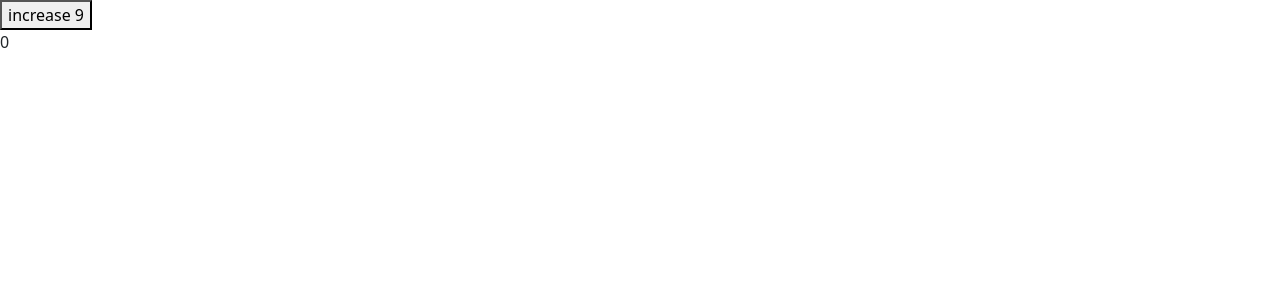
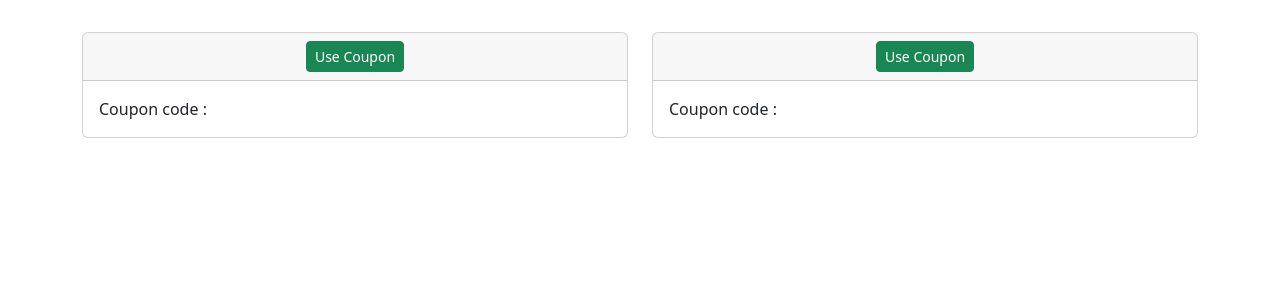
Before and after one commit to sharinogan/my-first-react, a React (Create React App) app: page / in a window 1280 px wide. Shown: the top 300 px of the page. Built offline with nearby package versions, Linux system fonts and the light colour scheme.

Commit message:
Example set parameter value with function in props

```diff
--- a/src/App.js
+++ b/src/App.js
@@ -1,23 +1,39 @@
-import React, { useState } from 'react';
-import './App.css';
+import React, { Component } from 'react';
 import 'bootstrap/dist/css/bootstrap.min.css';
+import Coupon from './Coupon';
 
-const App = () => {
-  const[state, setState] = useState({
-    data: 0
-  })
-  const increase = (number) => {
-    setState(prev => {
-      return { data: prev.data + number }
-    });
+class App extends Component {
+  state = {
+    coupon1: {
+      secretWord: 'thisDyxr23kjsado',
+      status: true
+    },
+    coupon2: {
+      secretWord: 'eipwourwqasdsad',
+      status: true
+    }
   }
-  const random = Math.round(Math.random() * 10) + 1;
-  return (
-    <div>
-      <button onClick={() => increase(random)}>increase {random}</button>
-      <div>{state.data}</div>
-    </div>
-  )
+
+  useCoupon = (name) => {
+    const updatedCoupon = {...this.state};
+    updatedCoupon[name].status = false;
+    this.setState(updatedCoupon);
+  }
+
+  render() {
+    return (
+      <div className="container">
+        <div className="row mt-4">
+          <Coupon data={this.state['coupon1']}
+                  setCoupon={this.useCoupon.bind(this,
+                  'coupon1')} />
+          <Coupon data={this.state['coupon2']}
+                  setCoupon={this.useCoupon.bind(this,
+                  'coupon2')} />
+        </div>
+      </div>
+    )
+  }
 }
 
 export default App;
--- /dev/null
+++ b/src/Coupon.js
@@ -0,0 +1,31 @@
+import React, { Component } from 'react';
+
+class Coupon extends Component {
+    onCouponUse = (event) => {
+        this.props.setCoupon();
+    }
+    render() {
+        const status = this.props.data.status;
+        const coupon = this.props.data.secretWord;
+        return (
+            <div className="col-sm-6 mt-2 mx-auto">
+                <div className="card">
+                    <div className="card-header text-center">
+                    <button
+                        className="btn btn-success btn-sm"
+                        disabled={!status}
+                        onClick={this.onCouponUse}>Use Coupon</button>
+                    </div>
+                    <div className="card-body">
+                        <span className="mr-2">Coupon code :</span>
+                        <span className="badge badge-secondary">
+                            {status?coupon:'Coupon has used already'}
+                        </span>
+                    </div>
+                </div>
+            </div>
+        )
+    }
+}
+
+export default Coupon;
```
